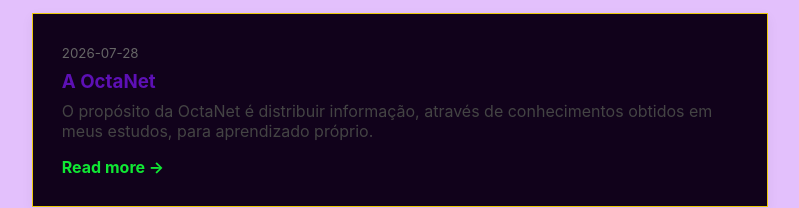
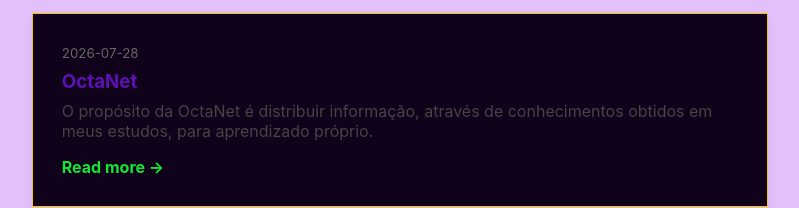
Before and after one commit to Progmgnata/Octanet, a Next.js app: page / in a window 1280 px wide. Shown: the part 379-587 px from the top of the page, without its empty margins (240-1039 px from the left). Built offline with nearby package versions, Linux system fonts and the light colour scheme.

Commit message:
Ajuste css

```diff
--- a/posts/a_octanet.md
+++ b/posts/a_octanet.md
@@ -1,9 +1,10 @@
 ---
-titulo: "A OctaNet"
+titulo: "OctaNet"
 data: "2026-07-28"
 resumo: "O propósito da OctaNet é distribuir informação, através de conhecimentos obtidos em meus estudos, para aprendizado próprio."
 ---
 
 # Seja Bem-vindo
 Esse post não é apenas um teste, mas a expressão de uma nova forma de aprendizado
+
 **checkmate**
--- a/src/app/globals.css
+++ b/src/app/globals.css
@@ -3,7 +3,7 @@
   --foreground: #11021b;
   --cor-card: #11021b;
   --cor-principal: #5305ab;
-  --cor-texto-principal: #edcb0c;
+  --cor-texto-principal: #11021b;
   --cor-borda: #edcb0c;
   --cor-borda2: #0eee19;
   --sombra-card: 0 4px 12px rgba(0, 0, 0, 0.05);
@@ -139,6 +139,10 @@
   :root{
     --background: #11021b;
     --foreground: #ededed;
+    --cor-card: #1a0f2b;
+    --cor-principal: #5305ab;
+    --cor-texto-principal: #edcb0c;
+    --cor-borda: #edcb0c;
     --sombra-card: #0eee19e0;
   }
   html, body {
```
